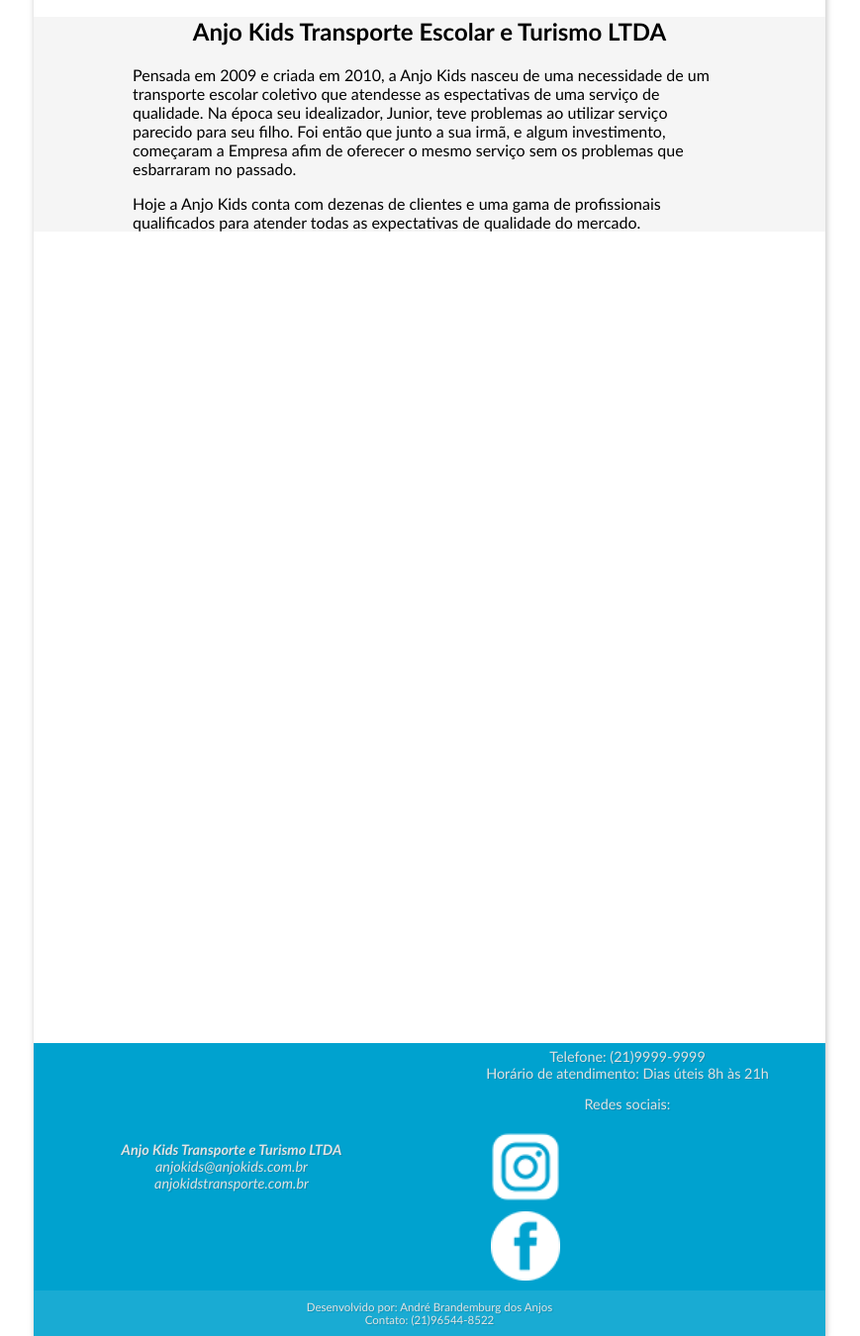
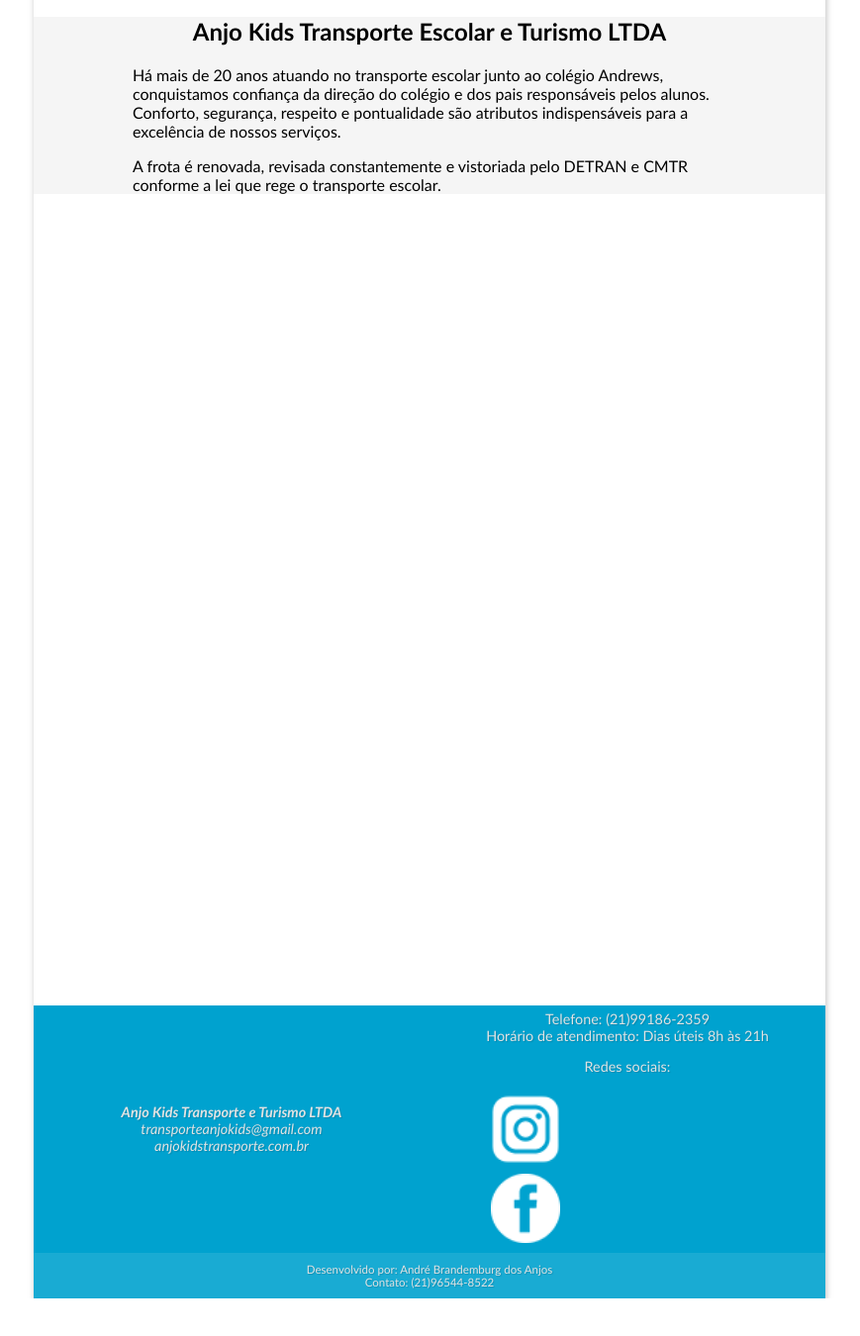
Before and after one commit to abrandemburg/anjo-kids-gatsby, a Gatsby site: page /sobre in a window 1280 px wide. Shown: the part 474-1824 px from the top of the page at 99% size, without its empty margins (206-1075 px from the left). After the commit the page ends 1786 px from the top, so only its background shows below. Built offline with nearby package versions, Linux system fonts and the light colour scheme; Gatsby itself is replaced by a stand-in of ours.

Commit message:
Fixed some texts and contact email

```diff
--- a/src/components/footer.js
+++ b/src/components/footer.js
@@ -10,11 +10,11 @@ const Footer = () => {
             <div className={footerStyles.footer}>
                 <address>
                     <div><strong>Anjo Kids Transporte e Turismo LTDA</strong></div>
-                    <div>anjokids@anjokids.com.br</div>
+                    <div>transporteanjokids@gmail.com</div>
                     <div>anjokidstransporte.com.br</div>
                 </address>
                 <div>
-                    <div>Telefone: (21)9999-9999</div>
+                    <div>Telefone: (21)99186-2359</div>
                     <div>Horário de atendimento: Dias úteis 8h às 21h</div>
                     <div>
                         <p>Redes sociais:</p>
--- a/src/components/layout.js
+++ b/src/components/layout.js
@@ -13,7 +13,7 @@ const Layout = (props) => {
                 {props.children}
             </main>
             <div className={layoutStyles.floatIcon}>
-                <a href="https://api.whatsapp.com/send?phone=5521965448522">
+                <a href="https://api.whatsapp.com/send?phone=552199182359">
                     <div className={layoutStyles.logoCase}><WhatsappLogo /></div>
                 </a>
             </div>
--- a/src/pages/atuacao.js
+++ b/src/pages/atuacao.js
@@ -11,7 +11,7 @@ const Atuacao = () => {
                 <div className="container">
                     <h1>Mapa de área de atuação Anjo Kids</h1>
                     <p>
-                        A Anjo Kids, hoje, atua em toda a Zona Sul e parte da Zona Oeste do Rio de Janeiro.
+                        A Anjo Kids, hoje, atua em toda a Zona Sul do Rio de Janeiro.
                     </p>
                     <MapaAtuacao />
                 </div>
--- a/src/pages/sobre.js
+++ b/src/pages/sobre.js
@@ -9,13 +9,10 @@ const Sobre = () => {
             <div className="main-content">
                 <div className="about-container">
                 <h1>Anjo Kids Transporte Escolar e Turismo LTDA</h1>
-                <p>Pensada em 2009 e criada em 2010, a Anjo Kids nasceu de uma necessidade
-                    de um transporte escolar coletivo que atendesse as espectativas de uma serviço de qualidade.
-                    Na época seu idealizador, Junior, teve problemas ao utilizar serviço parecido para seu filho.
-                    Foi então que junto a sua irmã, e algum investimento, começaram a Empresa afim de oferecer o mesmo
-                    serviço sem os problemas que esbarraram no passado.<br /></p>
-                <p>Hoje a Anjo Kids conta com dezenas de clientes e uma gama de profissionais qualificados
-                para atender todas as expectativas de qualidade do mercado.</p>
+                <p>Há mais de 20 anos atuando no transporte escolar junto ao colégio Andrews,
+                    conquistamos confiança da direção do colégio e dos pais responsáveis pelos alunos.
+                    Conforto, segurança, respeito e pontualidade são atributos indispensáveis para a excelência de nossos serviços.<br /></p>
+                <p>A frota é renovada, revisada constantemente e vistoriada pelo DETRAN e CMTR conforme a lei que rege o transporte escolar.</p>
 
                 </div>
             </div>
```
Also changed, not shown: src/pages/index.js (+4 -4 lines), src/images/mapa-atuacao.png.
